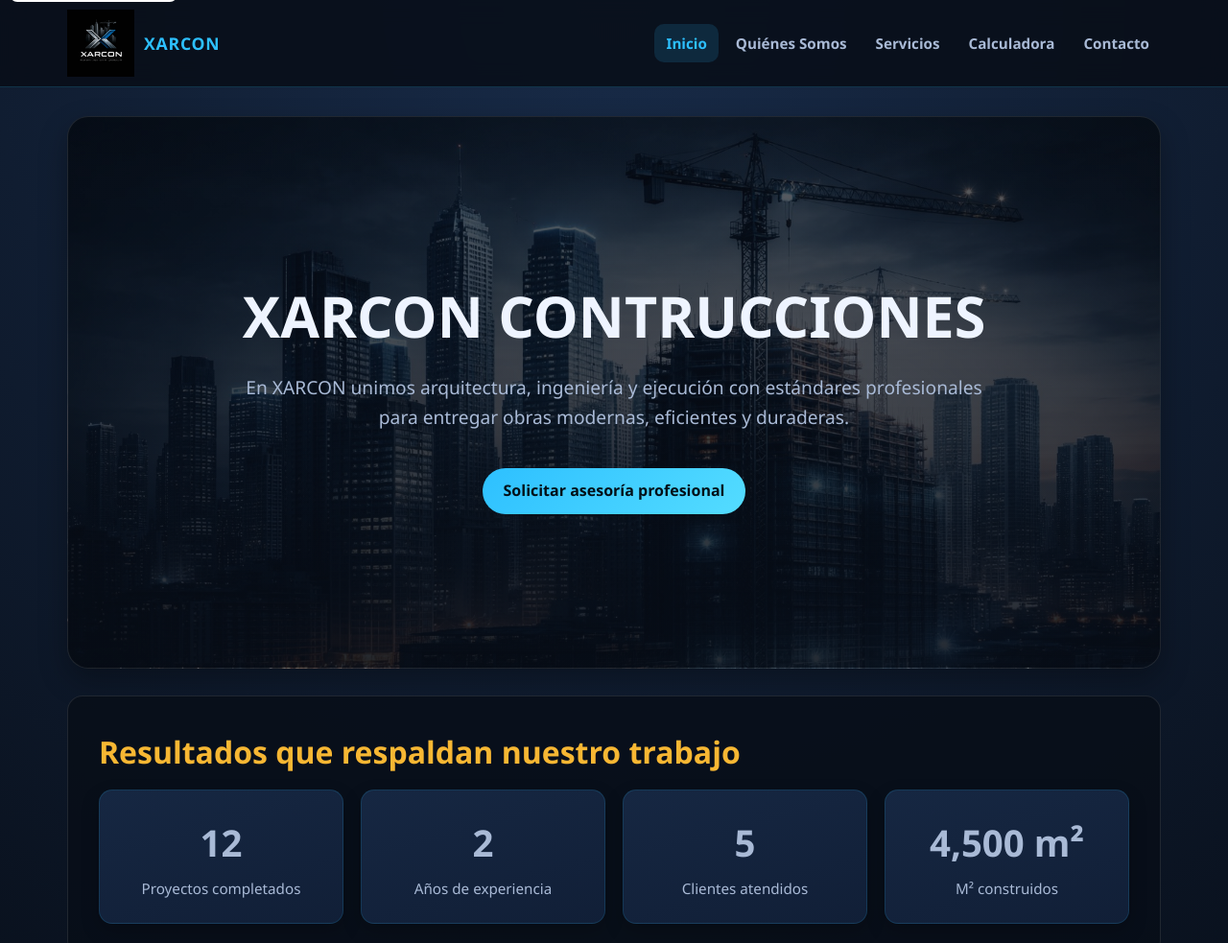
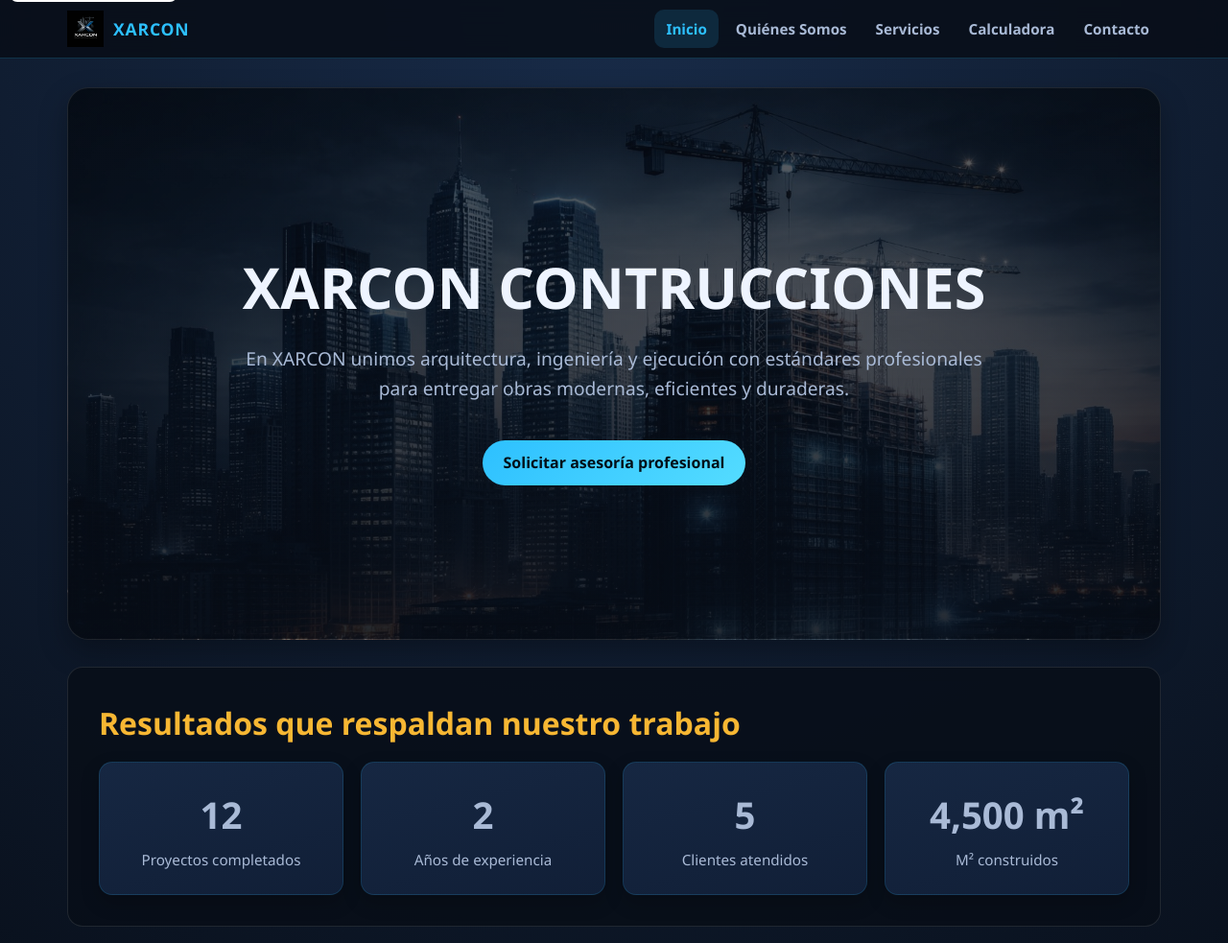
Before and after one commit to XARCON1/xarcon1.github.io, a plain HTML site: page index.html in a window 1280 px wide. Shown: the top 983 px of the page at 96% size. Drawn offline with nearby package versions, Linux system fonts and the light colour scheme.

Commit message:
Update style.css

```diff
--- a/css/style.css
+++ b/css/style.css
@@ -72,8 +72,8 @@ img {
 }
 
 .brand img {
-  width: 70px;
-  height: 70px;
+  width: 38px;
+  height: 38px;
   object-fit: contain;
 }
 
```
